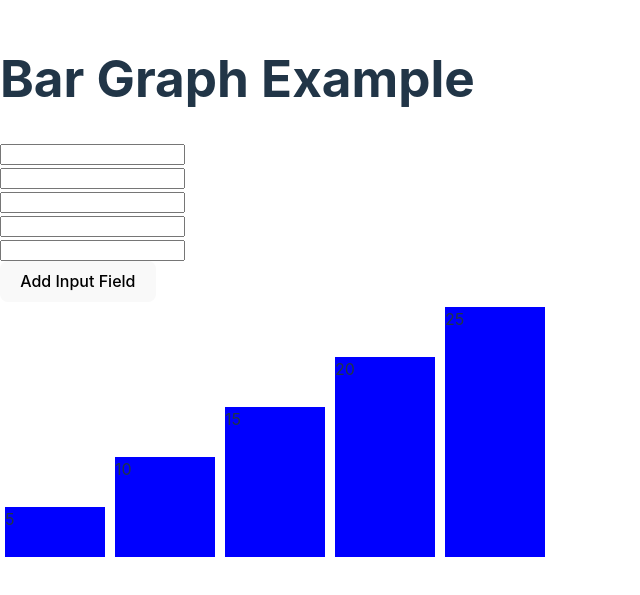
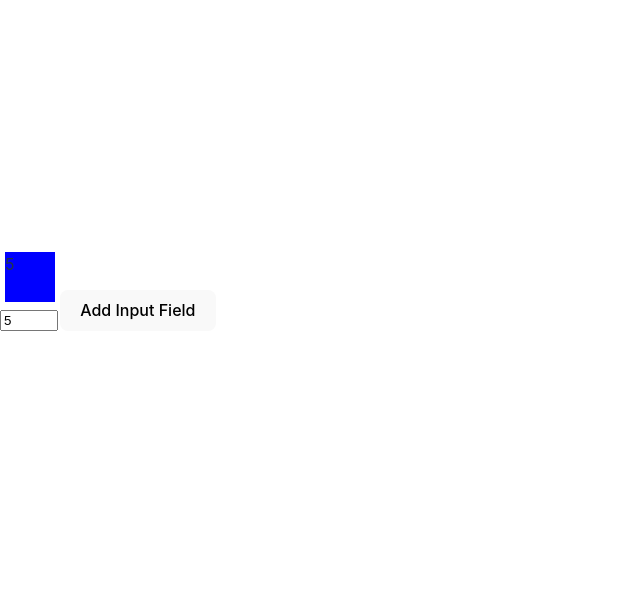
Before and after one commit to MashukeAlam/softmax, a React (Vite) app: page / in a window 1280 px wide. Shown: the part 111-706 px from the top of the page, without its empty margins (0-640 px from the left). Built offline with nearby package versions, Linux system fonts and the light colour scheme.

Commit message:
added an way to dynamically change array

```diff
--- a/src/App.jsx
+++ b/src/App.jsx
@@ -2,10 +2,9 @@ import React, {useState} from 'react';
 import BarGraph from './BarGraph';
 
 function App() {
-  const [data, setData] = useState([5, 10, 15, 20, 25]); // Initial data array
+  const [data, setData] = useState([5]); // Initial data array
   const [inputValues, setInputValues] = useState(Array.from({ length: data.length }, () => ''));
 
-  // Function to handle changes in input values
   const handleInputChange = (index, value) => {
     const newData = [...data];
     newData[index] = parseFloat(value);
@@ -15,30 +14,10 @@ function App() {
   // Function to add a new input field
   const handleAddInputField = () => {
     setData([...data, 0]);
-    setInputValues([...inputValues, '']);
   };
   return (
     <div>
-<h1>Bar Graph Example</h1>
-      {data.map((value, index) => (
-        <div key={index}>
-          <input
-            type="number"
-            value={inputValues[index]}
-            onChange={(e) => {
-              const value = e.target.value;
-              setInputValues((prev) => {
-                const newInputValues = [...prev];
-                newInputValues[index] = value;
-                return newInputValues;
-              });
-              handleInputChange(index, value);
-            }}
-          />
-        </div>
-      ))}
-      <button onClick={handleAddInputField}>Add Input Field</button>
-      <BarGraph data={data} />
+      <BarGraph data={data}  onInputChange={handleInputChange} onAddInputField={handleAddInputField}  />
     </div>
   );
 }
--- a/src/Bar.jsx
+++ b/src/Bar.jsx
@@ -1,8 +1,8 @@
 import React from 'react';
 
-const Bar = ({ value }) => {
+const Bar = ({ value, width }) => {
   return (
-    <div style={{ width: '100px', height: `${value * 10}px`, backgroundColor: 'blue', margin: '5px' }}>
+    <div style={{ width: `${width}px`, height: `${value * 10}px`, backgroundColor: 'blue', margin: '5px' }}>
       {value}
     </div>
   );
--- a/src/BarGraph.jsx
+++ b/src/BarGraph.jsx
@@ -1,14 +1,24 @@
 import React from 'react';
 import Bar from './Bar';
 
-const BarGraph = ({ data }) => {
+function BarGraph({ data, onInputChange, onAddInputField }) {
+    const width=50;
   return (
     <div style={{display: 'flex', alignItems: 'flex-end'}}>
       {data.map((value, index) => (
-        <Bar key={index} value={value} />
+          <div key={index}>
+        <Bar value={value} width={width} />
+          <input
+          style={{width: `${width}px`}}
+            type="number"
+            value={value}
+            onChange={(e) => onInputChange(index, e.target.value)}
+          />
+        </div>
       ))}
+      <button onClick={onAddInputField}>Add Input Field</button>
     </div>
   );
-};
+}
 
 export default BarGraph;
```
